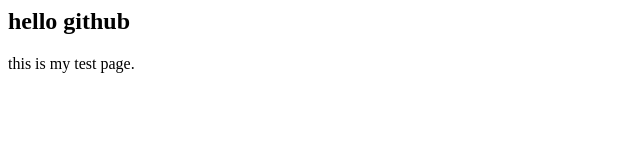
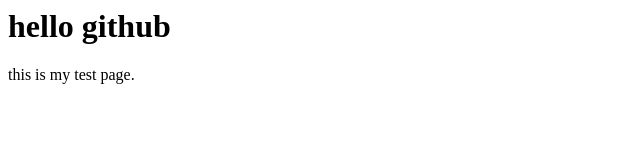
Before and after one commit to wadelili/demo, a plain HTML site: page index.html in a window 1280 px wide. Shown: the whole page, without its empty margins (0-640 px from the left). Drawn offline with Linux system fonts and the light colour scheme.

Commit message:
font size

```diff
--- a/index.html
+++ b/index.html
@@ -1,2 +1,2 @@
-<h2>hello github</h2>
+<h1>hello github</h1>
 <p>this is my test page.</p>
```
